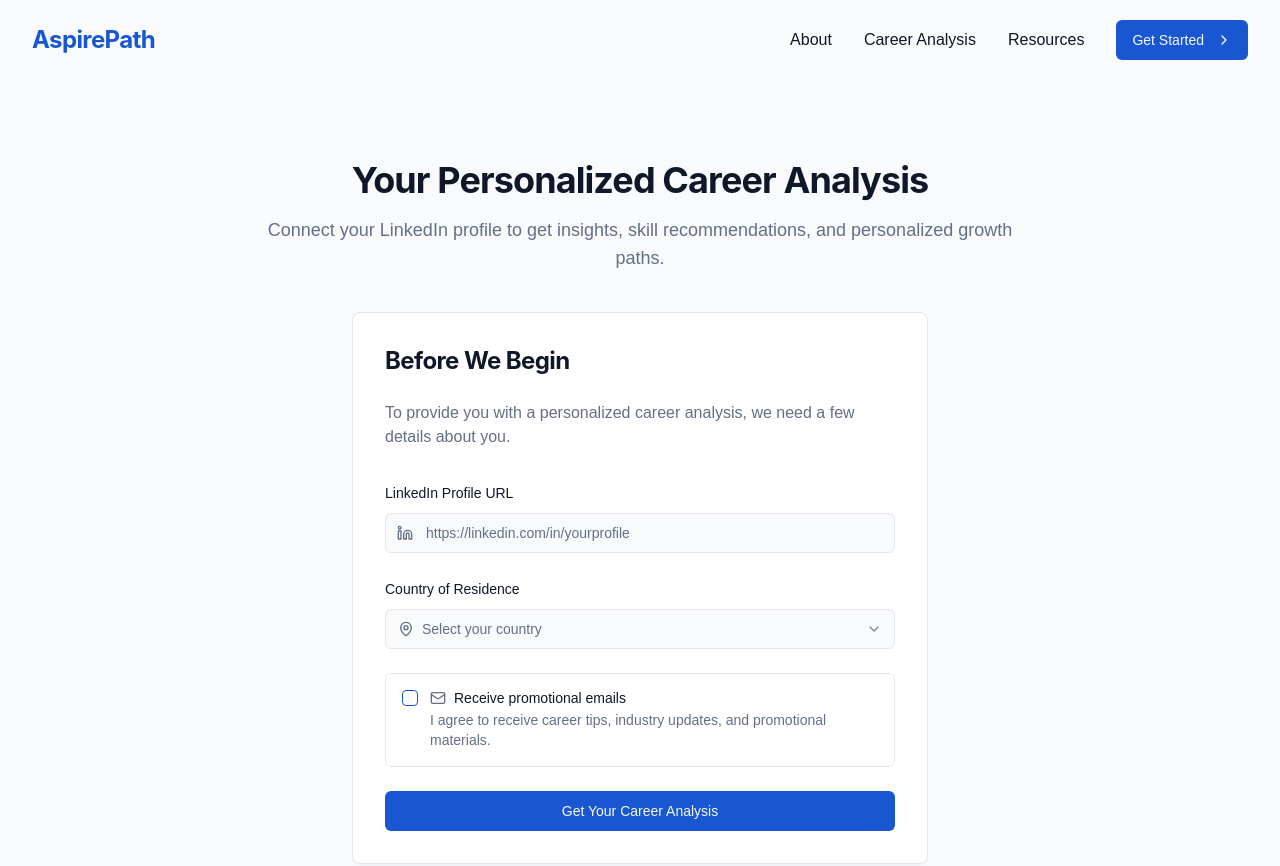
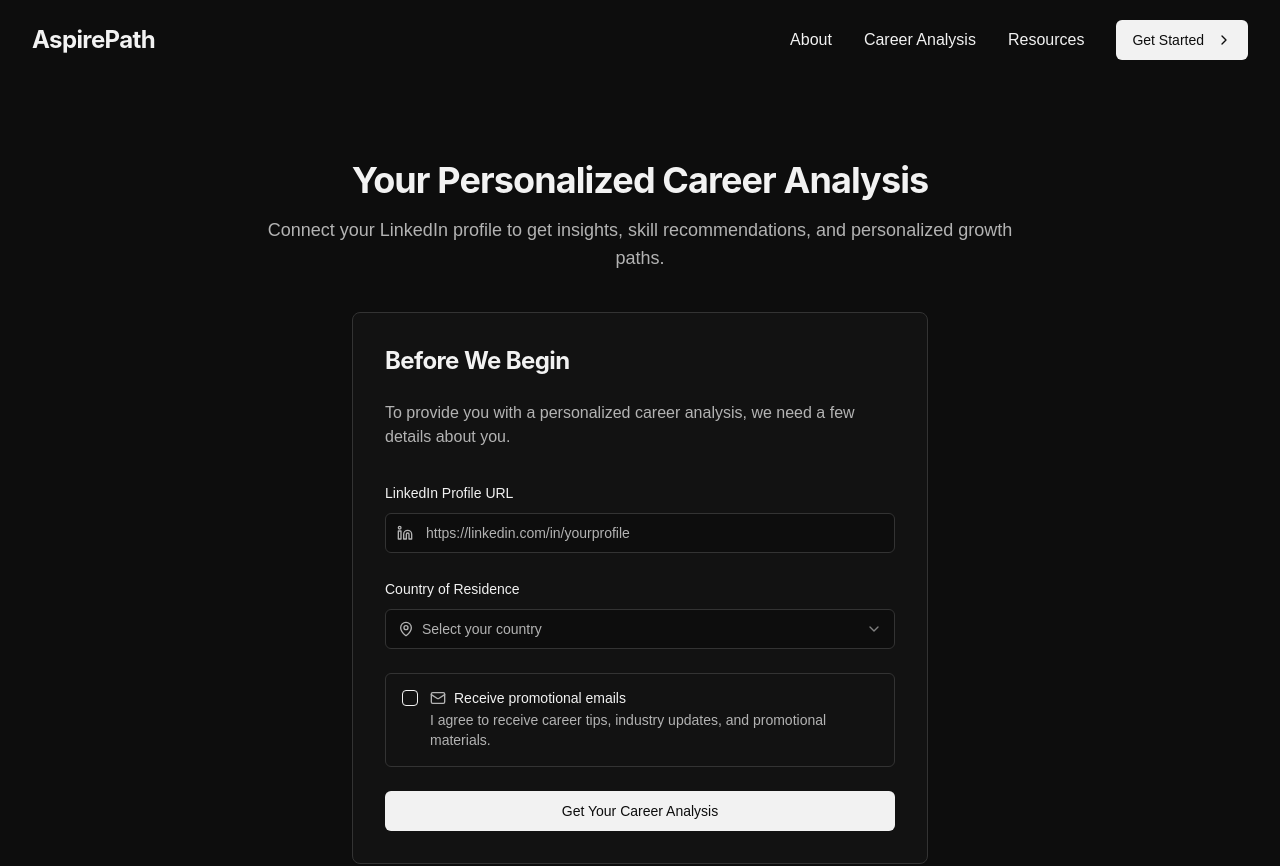
Before and after one commit to lukaskaminskis/aspirepath-navigator, a React (Vite) app: page /career-analysis in a window 1280 px wide. Shown: the top 866 px of the page. Built offline with nearby package versions, Linux system fonts and the light colour scheme; a web font is replaced by a local one.

Commit message:
Refactor: Update color scheme
Change the color scheme to black and white.

```diff
--- a/src/components/career/ContactForm.tsx
+++ b/src/components/career/ContactForm.tsx
@@ -69,7 +69,7 @@ const ContactForm = ({ onSubmit }: ContactFormProps) => {
   ];
 
   return (
-    <div className="max-w-xl mx-auto bg-white p-8 rounded-lg shadow-sm border">
+    <div className="max-w-xl mx-auto bg-card p-8 rounded-lg shadow-sm border">
       <h2 className="text-2xl font-bold mb-6">Before We Begin</h2>
       <p className="text-muted-foreground mb-8">
         To provide you with a personalized career analysis, we need a few details about you.
--- a/src/index.css
+++ b/src/index.css
@@ -1,69 +1,68 @@
-
 @tailwind base;
 @tailwind components;
 @tailwind utilities;
 
 @layer base {
   :root {
-    --background: 210 40% 98%;
-    --foreground: 222 47% 11%;
+    --background: 0 0% 5%;
+    --foreground: 0 0% 95%;
 
-    --card: 0 0% 100%;
-    --card-foreground: 222 47% 11%;
+    --card: 0 0% 7%;
+    --card-foreground: 0 0% 95%;
 
-    --popover: 0 0% 100%;
-    --popover-foreground: 222 47% 11%;
+    --popover: 0 0% 7%;
+    --popover-foreground: 0 0% 95%;
 
-    --primary: 220 79% 46%;
-    --primary-foreground: 210 40% 98%;
+    --primary: 0 0% 95%;
+    --primary-foreground: 0 0% 5%;
 
-    --secondary: 220 16% 96%;
-    --secondary-foreground: 222 47% 11%;
+    --secondary: 0 0% 12%;
+    --secondary-foreground: 0 0% 95%;
 
-    --muted: 220 14% 96%;
-    --muted-foreground: 220 15% 46%;
+    --muted: 0 0% 12%;
+    --muted-foreground: 0 0% 70%;
 
-    --accent: 220 79% 46%;
-    --accent-foreground: 210 40% 98%;
+    --accent: 0 0% 95%;
+    --accent-foreground: 0 0% 5%;
 
     --destructive: 0 84% 60%;
-    --destructive-foreground: 210 40% 98%;
+    --destructive-foreground: 0 0% 95%;
 
-    --border: 220 13% 91%;
-    --input: 220 13% 91%;
-    --ring: 220 79% 46%;
+    --border: 0 0% 20%;
+    --input: 0 0% 20%;
+    --ring: 0 0% 95%;
 
     --radius: 0.5rem;
   }
 
   .dark {
-    --background: 220 20% 10%;
-    --foreground: 210 40% 98%;
+    --background: 0 0% 5%;
+    --foreground: 0 0% 95%;
 
-    --card: 220 25% 12%;
-    --card-foreground: 210 40% 98%;
+    --card: 0 0% 7%;
+    --card-foreground: 0 0% 95%;
 
-    --popover: 220 25% 12%;
-    --popover-foreground: 210 40% 98%;
+    --popover: 0 0% 7%;
+    --popover-foreground: 0 0% 95%;
 
-    --primary: 217 91% 60%;
-    --primary-foreground: 222 47% 11%;
+    --primary: 0 0% 95%;
+    --primary-foreground: 0 0% 5%;
 
-    --secondary: 215 28% 17%;
-    --secondary-foreground: 210 40% 98%;
+    --secondary: 0 0% 12%;
+    --secondary-foreground: 0 0% 95%;
 
-    --muted: 215 28% 17%;
-    --muted-foreground: 215 20% 65%;
+    --muted: 0 0% 12%;
+    --muted-foreground: 0 0% 70%;
 
-    --accent: 217 91% 60%;
-    --accent-foreground: 222 47% 11%;
+    --accent: 0 0% 95%;
+    --accent-foreground: 0 0% 5%;
 
     --destructive: 0 63% 31%;
-    --destructive-foreground: 210 40% 98%;
+    --destructive-foreground: 0 0% 95%;
 
-    --border: 215 28% 17%;
-    --input: 215 28% 17%;
-    --ring: 217 91% 60%;
+    --border: 0 0% 20%;
+    --input: 0 0% 20%;
+    --ring: 0 0% 95%;
   }
 }
 
@@ -93,7 +92,7 @@
   }
 
   .glass-card {
-    @apply bg-white bg-opacity-70 backdrop-blur-lg border border-white border-opacity-20 shadow-subtle;
+    @apply bg-secondary bg-opacity-70 backdrop-blur-lg border border-white border-opacity-20 shadow-subtle;
   }
 
   .text-balance {
```
